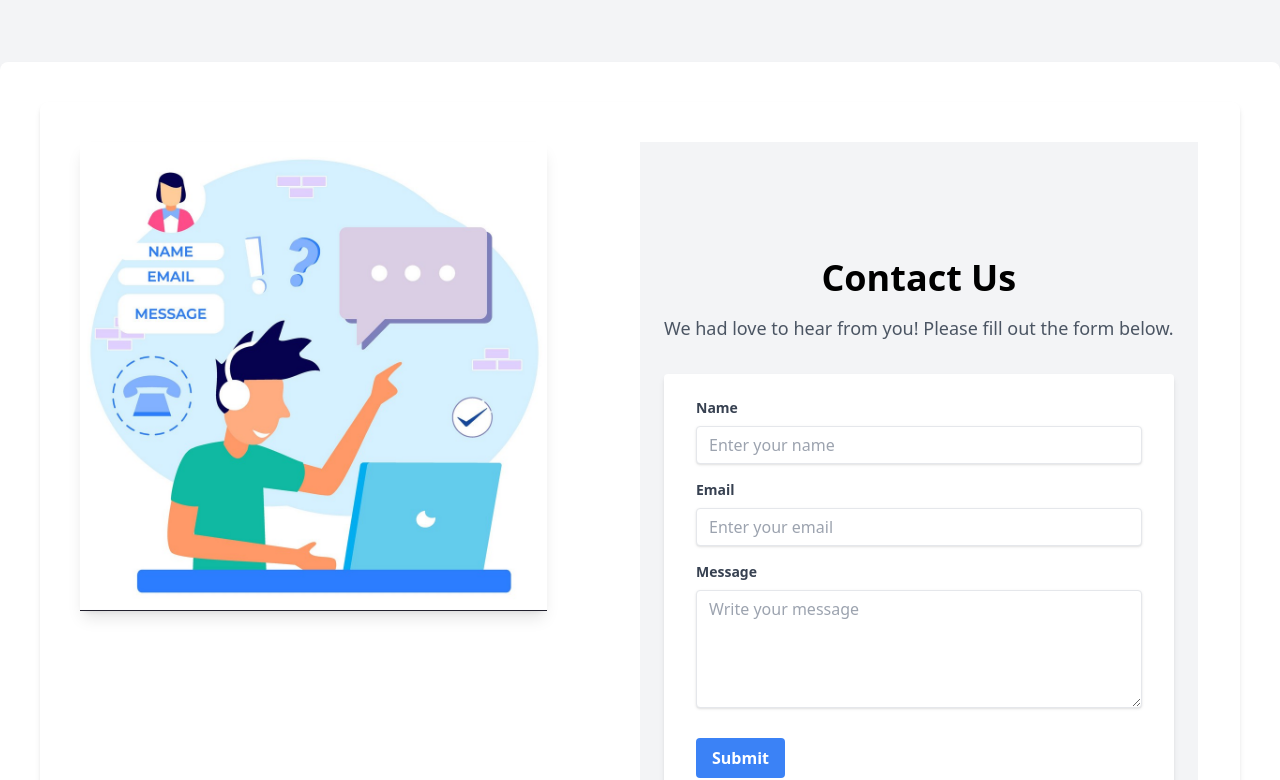
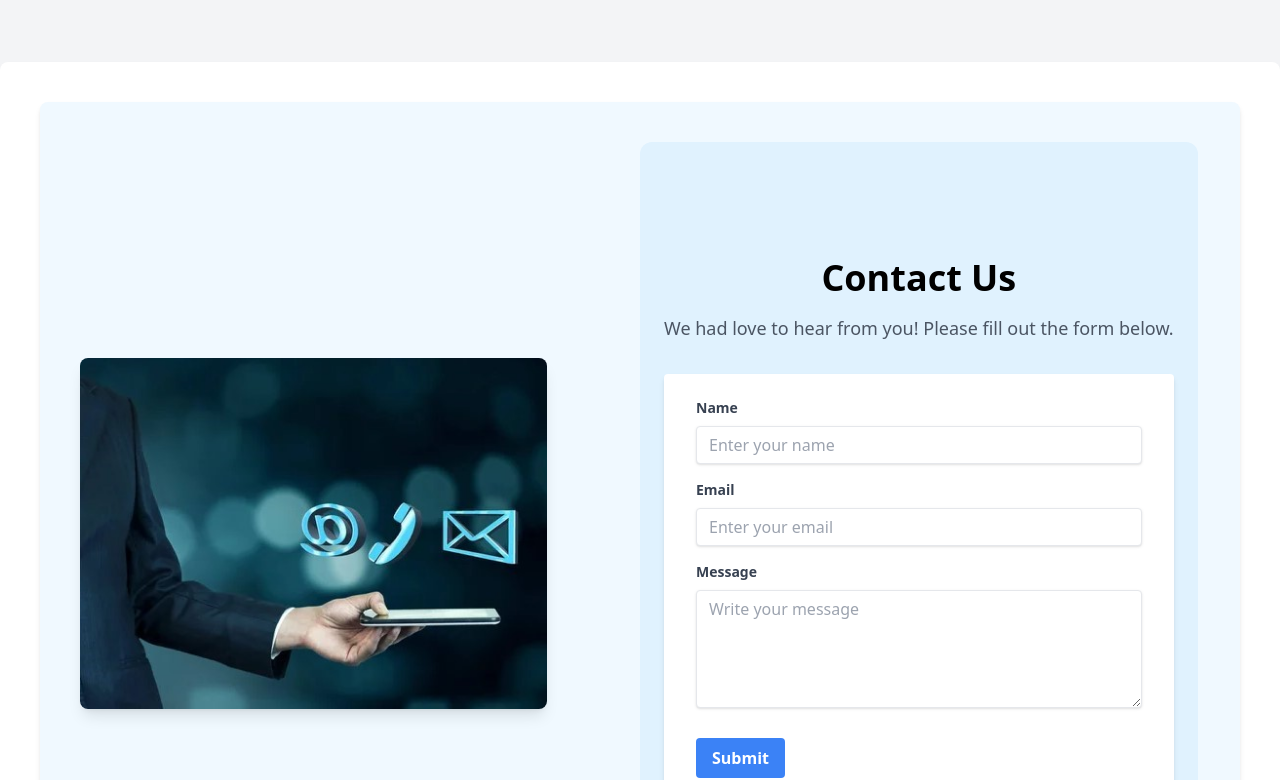
Before and after one commit to HunterMahmud/JobSphere, a Next.js app: page /aboutus in a window 1280 px wide. Shown: the part 2666-3446 px from the top of the page. Built offline with nearby package versions, Linux system fonts and the light colour scheme; no server answers.

Commit message:
About us page update

```diff
--- a/src/app/aboutus/page.jsx
+++ b/src/app/aboutus/page.jsx
@@ -1,5 +1,5 @@
 "use client";
-import FAQ from '@/components/FAQ';
+import FAQ from '@/components/shared/FAQ';
 import ContactUs from '@/components/shared/ContactUs';
 import Image from 'next/image';
 import React from 'react';
--- a/src/components/shared/ContactUs.jsx
+++ b/src/components/shared/ContactUs.jsx
@@ -39,18 +39,18 @@ const ContactUs = () => {
   };
 
   return (
-    <div className="flex flex-col md:flex-row md:p-10 bg-white shadow-md rounded-lg">
-      <div className='md:w-1/2'>
+    <div className="flex flex-col items-center md:flex-row md:p-10 bg-sky-50  shadow-md rounded-lg">
+      <div className='md:w-1/2 rounded-lg'>
         <Image
           src="/images/img10.jpg" // Ensure the image exists at this path
           alt="Team Member 1"
           width={600}
           height={400}
-          className="w-10/12 mb-4 shadow-lg"
+          className="w-10/12 mb-4 shadow-lg rounded-lg"
         />
       </div>
       <div>
-        <div className="flex flex-col items-center justify-center min-h-screen bg-gray-100 p-6">
+        <div className="flex flex-col items-center justify-center min-h-screen bg-sky-100 rounded-xl p-6">
           <h1 className="text-4xl font-bold mb-4">Contact Us</h1>
           <p className="text-lg text-gray-600 mb-8">We had love to hear from you! Please fill out the form below.</p>
           <form
```
Also changed, not shown: public/images/img10.jpg, src/components/shared/FAQ.jsx (renamed from src/components/FAQ.jsx).
